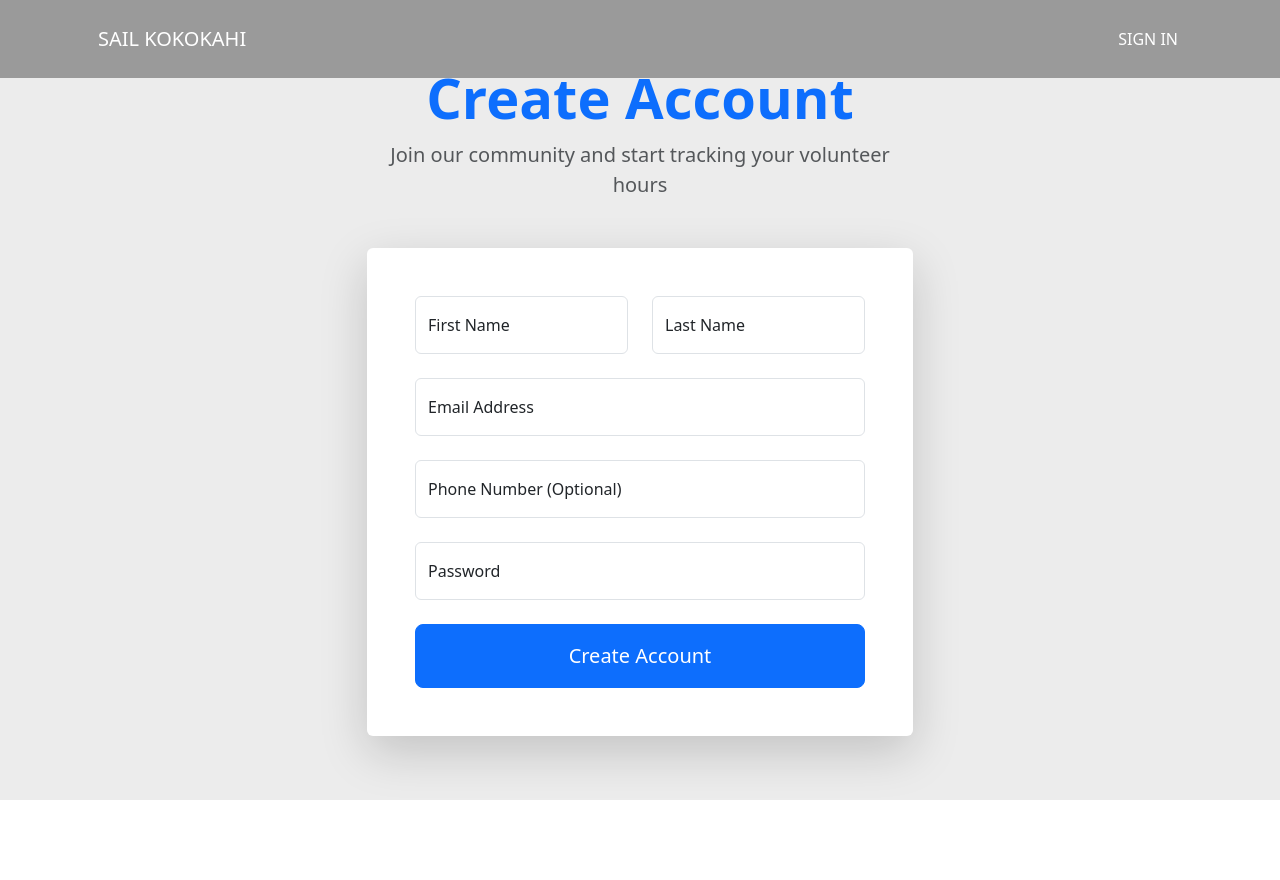
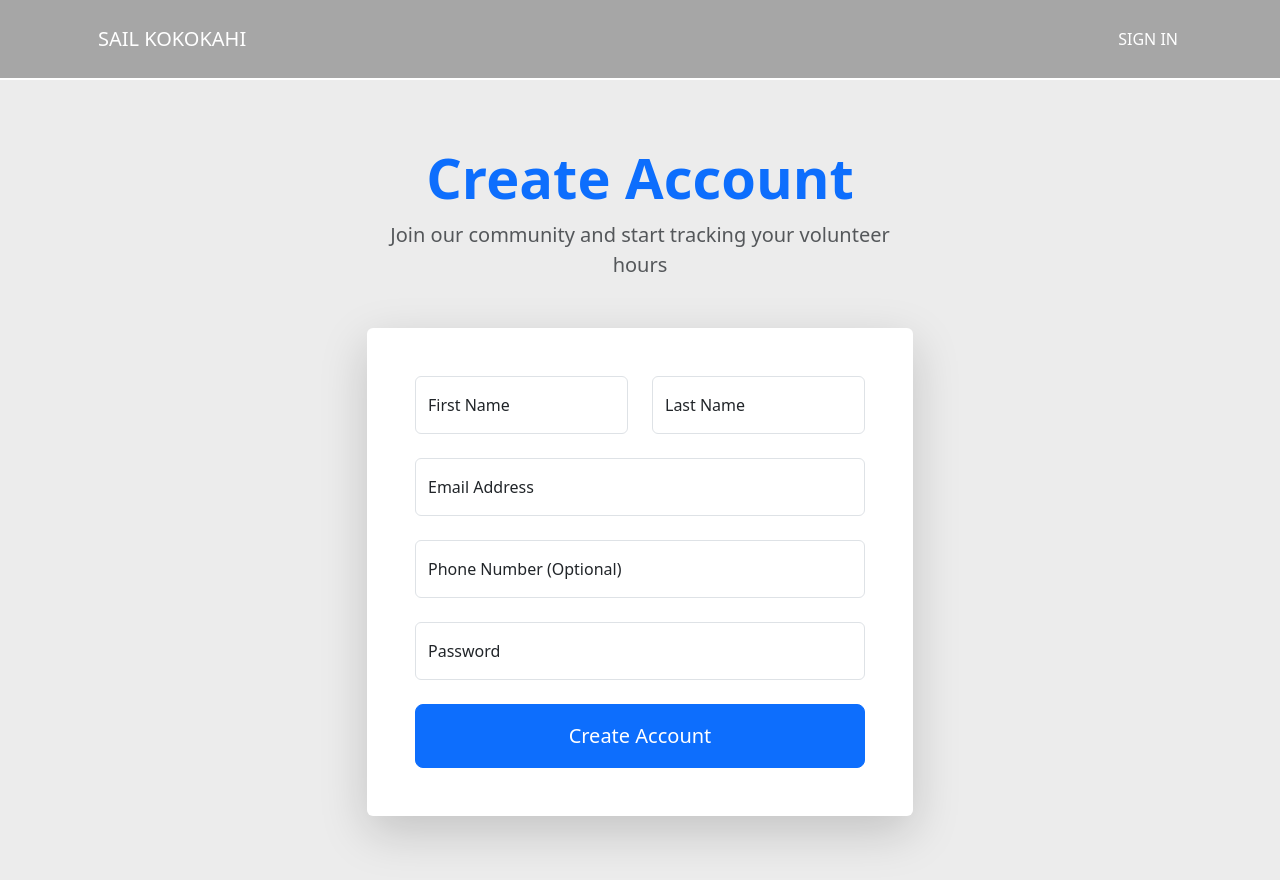
Before and after one commit to dport96/sail-kokokahi, a Next.js app: page /register in a window 1280 px wide. Before the commit the page ends 800 px from the top, so only its background shows below. Built offline with nearby package versions, Linux system fonts and the light colour scheme; no server answers.

Commit message:
more nav bar adjustments

```diff
--- a/src/app/globals.css
+++ b/src/app/globals.css
@@ -12,6 +12,20 @@ body {
   min-height: 100%;
   display: flex;
   flex-direction: column;
+}
+
+main {
+  padding-top: 5rem;
+  margin-top: 0;
+}
+
+/* Landing page should not have top padding since navbar is transparent overlay */
+#landing-page {
+  padding-top: 0 !important;
+}
+
+main:has(#landing-page) {
+  padding-top: 0 !important;
 }
 
 .background {
--- a/src/components/Navbar.tsx
+++ b/src/components/Navbar.tsx
@@ -18,6 +18,9 @@ const NavBar: React.FC = () => {
 
   // Check if we're on the event-check-in page
   const isEventCheckIn = pathName?.startsWith('/event-check-in') || false;
+
+  // Check if we're on the sign in page
+  const isSignInPage = pathName === '/auth/signin';
 
   // Style based on page
   const navStyle = {
@@ -115,7 +118,13 @@ const NavBar: React.FC = () => {
                   Sign Out
                 </NavDropdown.Item>
               </NavDropdown>
-            ) : (
+            ) : null}
+            {!currentUser && isSignInPage && (
+              <Link href="/" className="nav-link text-white">
+                HOME
+              </Link>
+            )}
+            {!currentUser && !isSignInPage && (
               <Link href="/auth/signin" className="nav-link text-white">
                 SIGN IN
               </Link>
--- a/src/pages/register.tsx
+++ b/src/pages/register.tsx
@@ -8,7 +8,10 @@ const RegisterPage: React.FC = () => (
   <div className="wrapper">
     <NavBar />
     <main>
-      <div className="min-vh-100 d-flex align-items-center bg-light py-5">
+      <div
+        className="min-vh-100 d-flex align-items-center bg-light"
+        style={{ paddingTop: '2rem', paddingBottom: '2rem' }}
+      >
         <div className="container">
           <div className="row justify-content-center">
             <div className="col-12 col-md-8 col-lg-6">
```
